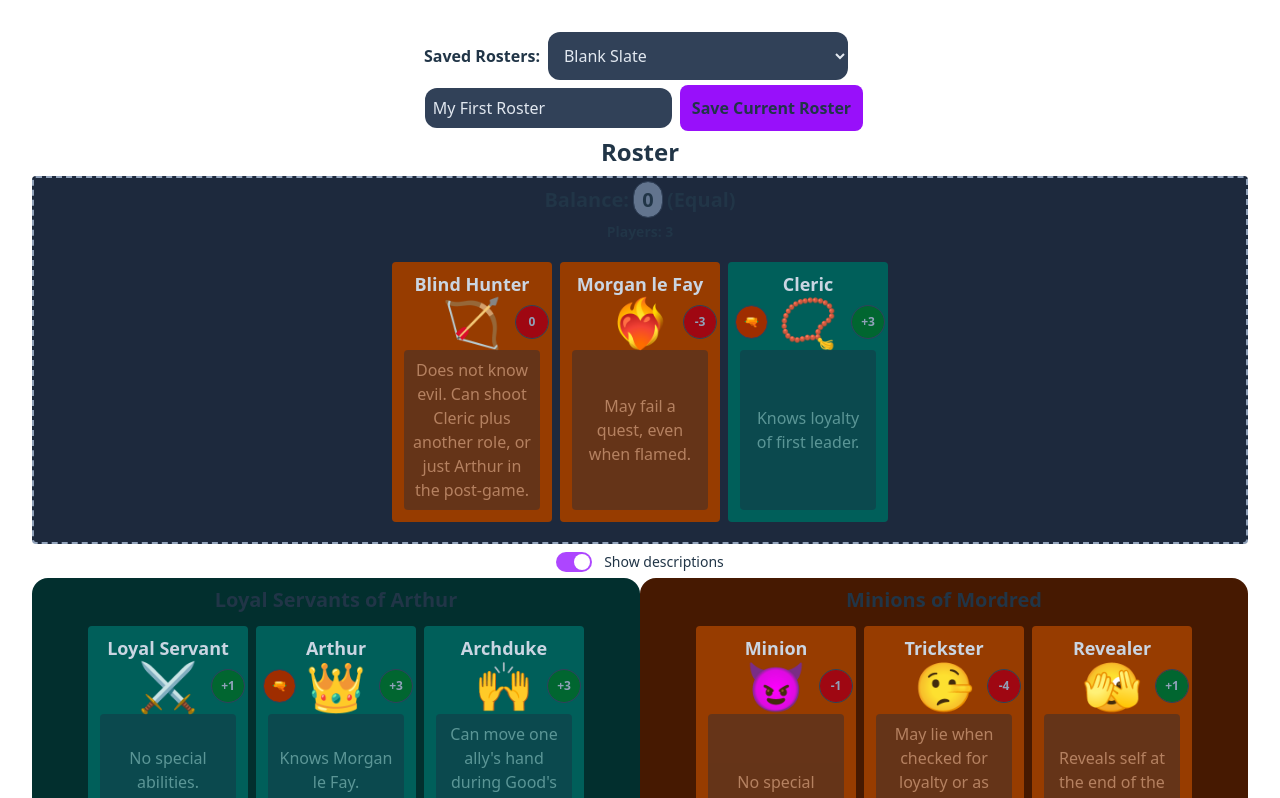
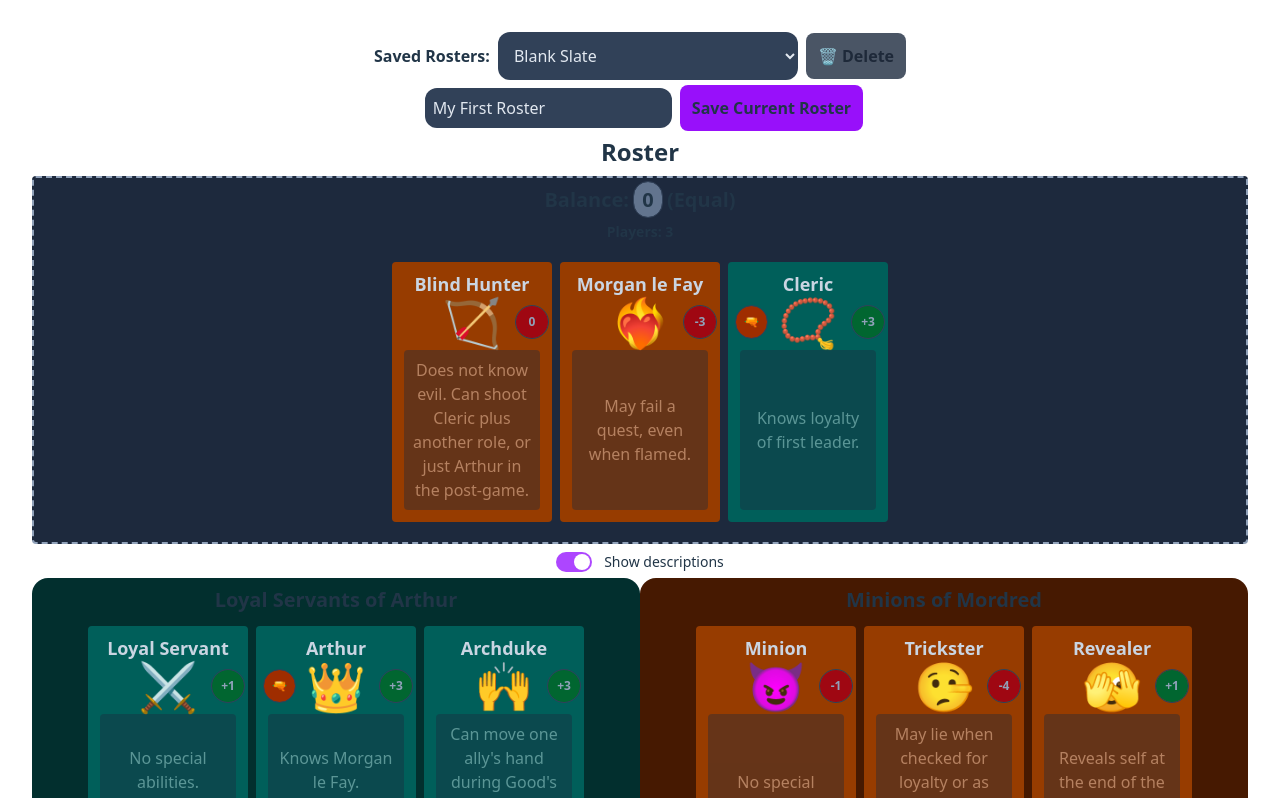
Before and after one commit to Talberon/quest-app, a React (Vite) app: page / in a window 1280 px wide. Shown: the top 798 px of the page. Built offline with nearby package versions, Linux system fonts and the light colour scheme.

Commit message:
Added ability to delete saved rosters except for presets

```diff
--- a/src/App.tsx
+++ b/src/App.tsx
@@ -15,24 +15,25 @@ function App() {
     'draft|Blind Hunter',
   ])
   const [showDescriptions, setShowDescriptions] = useState<boolean>(true)
-  const [rosterLineups, setRosterLineups] = useState<Record<string, Lineup>>(DefaultRosters)
-  const [customRosterName, setCustomRosterName] = useState<string>("My First Roster")
+  const [rosterLineups, setRosterLineups] =
+    useState<Record<string, Lineup>>(DefaultRosters)
+  const [customRosterName, setCustomRosterName] =
+    useState<string>('My First Roster')
+  const [activePreset, setActivePreset] = useState<string>(
+    Object.keys(rosterLineups)[0] || ''
+  )
 
   return (
     <div>
-      {/* Dropdown */}
-      <div>
-        <div>
-        <span className='font-semibold'>Saved Rosters:</span>
+      {/* Saved Rosters */}
+      <div id="save-load">
+        <div id="load-roster">
+          <div id="select-roster">
+            <span className="font-semibold">Saved Rosters:</span>
             <select
+              value={activePreset}
               className="mx-2 p-3 rounded-xl bg-slate-700 text-slate-200 min-w-[300px]"
-          onChange={(e) => {
-            const selectedRoster = e.target.value
-            console.log('Selected roster:', selectedRoster)
-            const lineup = rosterLineups[selectedRoster]
-            const newDrafted = lineup.map((roleName) => `draft|${roleName}`)
-            setIsDrafted(newDrafted)
-          }}
+              onChange={(e) => selectRoster(e.target.value)}
             >
               {Object.keys(rosterLineups).map((rosterName) => (
                 <option key={rosterName} value={rosterName}>
@@ -40,10 +41,29 @@ function App() {
                 </option>
               ))}
             </select>
+            <span
+              onClick={deleteRoster}
+              className={`select-none disabled:bg-gray-700 font-semibold rounded-lg p-3 ${activePreset.startsWith('Custom:') ? 'bg-red-600 hover:bg-red-500 active:bg-red-800' : 'bg-gray-600 text-gray-800'}`}
+            >
+              🗑️ Delete
+            </span>
+          </div>
         </div>
         <div className="my-2">
-            <input value={customRosterName} onChange={(e) => setCustomRosterName(e.target.value)} type="text" id="new-roster-name" placeholder="New roster name" className="mx-2 p-2 rounded-xl bg-slate-700 text-slate-200"/>
-            <span onClick={saveRoster} className='select-none font-semibold bg-purple-600 rounded-lg p-3 hover:bg-purple-500 active:bg-purple-800'>Save Current Roster</span>
+          <input
+            value={customRosterName}
+            onChange={(e) => setCustomRosterName(e.target.value)}
+            type="text"
+            id="new-roster-name"
+            placeholder="New roster name"
+            className="mx-2 p-2 rounded-xl bg-slate-700 text-slate-200"
+          />
+          <span
+            onClick={saveRoster}
+            className="select-none font-semibold rounded-lg p-3 bg-purple-600 hover:bg-purple-500 active:bg-purple-800"
+          >
+            Save Current Roster
+          </span>
         </div>
       </div>
       <DndContext onDragEnd={handleDragEnd}>
@@ -74,10 +94,15 @@ function App() {
             <div className="flex flex-wrap justify-center gap-2">
               {roles
                 .filter((role) => {
-                  if (role.alignment !== 'GOOD') return false;
-                  if (!hasBeenDrafted('Loyal Servant')) return role.name !== 'Loyal Servant B' && role.name !== 'Loyal Servant C';
-                  if (!hasBeenDrafted('Loyal Servant B')) return role.name !== 'Loyal Servant C';
-                  return true;
+                  if (role.alignment !== 'GOOD') return false
+                  if (!hasBeenDrafted('Loyal Servant'))
+                    return (
+                      role.name !== 'Loyal Servant B' &&
+                      role.name !== 'Loyal Servant C'
+                    )
+                  if (!hasBeenDrafted('Loyal Servant B'))
+                    return role.name !== 'Loyal Servant C'
+                  return true
                 })
                 .map((role) => {
                   return (
@@ -99,10 +124,12 @@ function App() {
             <div className="flex flex-wrap justify-center gap-2">
               {roles
                 .filter((role) => {
-                  if (role.alignment !== 'EVIL') return false;
-                  if (!hasBeenDrafted('Minion')) return role.name !== 'Minion B' && role.name !== 'Minion C';
-                  if (!hasBeenDrafted('Minion B')) return role.name !== 'Minion C';
-                  return true;
+                  if (role.alignment !== 'EVIL') return false
+                  if (!hasBeenDrafted('Minion'))
+                    return role.name !== 'Minion B' && role.name !== 'Minion C'
+                  if (!hasBeenDrafted('Minion B'))
+                    return role.name !== 'Minion C'
+                  return true
                 })
                 .map((role) => {
                   return (
@@ -131,12 +158,36 @@ function App() {
       const [, roleName] = d.split('|')
       return roleName
     })
+    const customRosterKey = 'Custom: ' + customRosterName
     const newRosters = {
       ...rosterLineups,
-      [customRosterName]: lineup,
+      [customRosterKey]: lineup,
     }
     setRosterLineups(newRosters)
+    setActivePreset(customRosterKey)
     console.log('Saved roster:', customRosterName, lineup)
+  }
+
+  function deleteRoster() {
+    if (!activePreset.startsWith('Custom:')) {
+      console.log('Cannot delete non-custom roster:', activePreset)
+      return
+    }
+    const newRosters = { ...rosterLineups }
+    delete newRosters[activePreset]
+    setRosterLineups(newRosters)
+    const remainingRosters = Object.keys(newRosters)
+    const firstRoster = remainingRosters.length > 0 ? remainingRosters[0] : ''
+    setActivePreset(firstRoster)
+    selectRoster(firstRoster)
+  }
+
+  function selectRoster(selectedRoster: string) {
+    console.log('Selected roster:', selectedRoster)
+    const lineup = rosterLineups[selectedRoster]
+    const newDrafted = lineup.map((roleName) => `draft|${roleName}`)
+    setActivePreset(selectedRoster)
+    setIsDrafted(newDrafted)
   }
 
   function handleDragEnd(event: any) {
--- a/src/model/rosters.ts
+++ b/src/model/rosters.ts
@@ -2,11 +2,11 @@ export type Lineup = string[]
 
 export const DefaultRosters: Record<string, Lineup> = {
     "Blank Slate": ["Morgan le Fay", "Blind Hunter", "Cleric"],
-    "Standard 4": ["RNG Good A", "RNG Good B", "Morgan le Fay", "Blind Hunter"],
-    "Standard 5": ["RNG Good A", "RNG Good B", "Morgan le Fay", "Blind Hunter", "Minion"],
-    "Standard 6": ["Cleric", "Trouble/Youth", "Duke", "Morgan le Fay", "Blind Hunter", "Minion"],
-    "Standard 7": ["Cleric", "Trouble/Youth", "Duke", "Morgan le Fay", "Blind Hunter", "Minion", "Minion B"],
-    "Standard 8": ["Cleric", "Trouble/Youth", "Duke", "Loyal Servant", "Morgan le Fay", "Blind Hunter", "Minion", "Minion B"],
-    "Standard 9": ["Cleric", "Trouble/Youth", "Archduke", "Loyal Servant", "Morgan le Fay", "Blind Hunter", "Minion", "Minion B", "Minion C"],
-    "Standard 10": ["Cleric", "Trouble/Youth", "Archduke", "Duke", "Morgan le Fay", "Blind Hunter", "Minion", "Minion B", "Minion C"],
+    "Director's Cut 4P": ["RNG Good A", "RNG Good B", "Morgan le Fay", "Blind Hunter"],
+    "Director's Cut 5P": ["RNG Good A", "RNG Good B", "Morgan le Fay", "Blind Hunter", "Minion"],
+    "Director's Cut 6P": ["Cleric", "Trouble/Youth", "Duke", "Morgan le Fay", "Blind Hunter", "Minion"],
+    "Director's Cut 7P": ["Cleric", "Trouble/Youth", "Duke", "Morgan le Fay", "Blind Hunter", "Minion", "Minion B"],
+    "Director's Cut 8P": ["Cleric", "Trouble/Youth", "Duke", "Loyal Servant", "Morgan le Fay", "Blind Hunter", "Minion", "Minion B"],
+    "Director's Cut 9P": ["Cleric", "Trouble/Youth", "Archduke", "Loyal Servant", "Morgan le Fay", "Blind Hunter", "Minion", "Minion B", "Minion C"],
+    "Director's Cut 10P": ["Cleric", "Trouble/Youth", "Archduke", "Duke", "Morgan le Fay", "Blind Hunter", "Minion", "Minion B", "Minion C"],
 }
```
Lines whose indentation alone changed are shown as unchanged.
